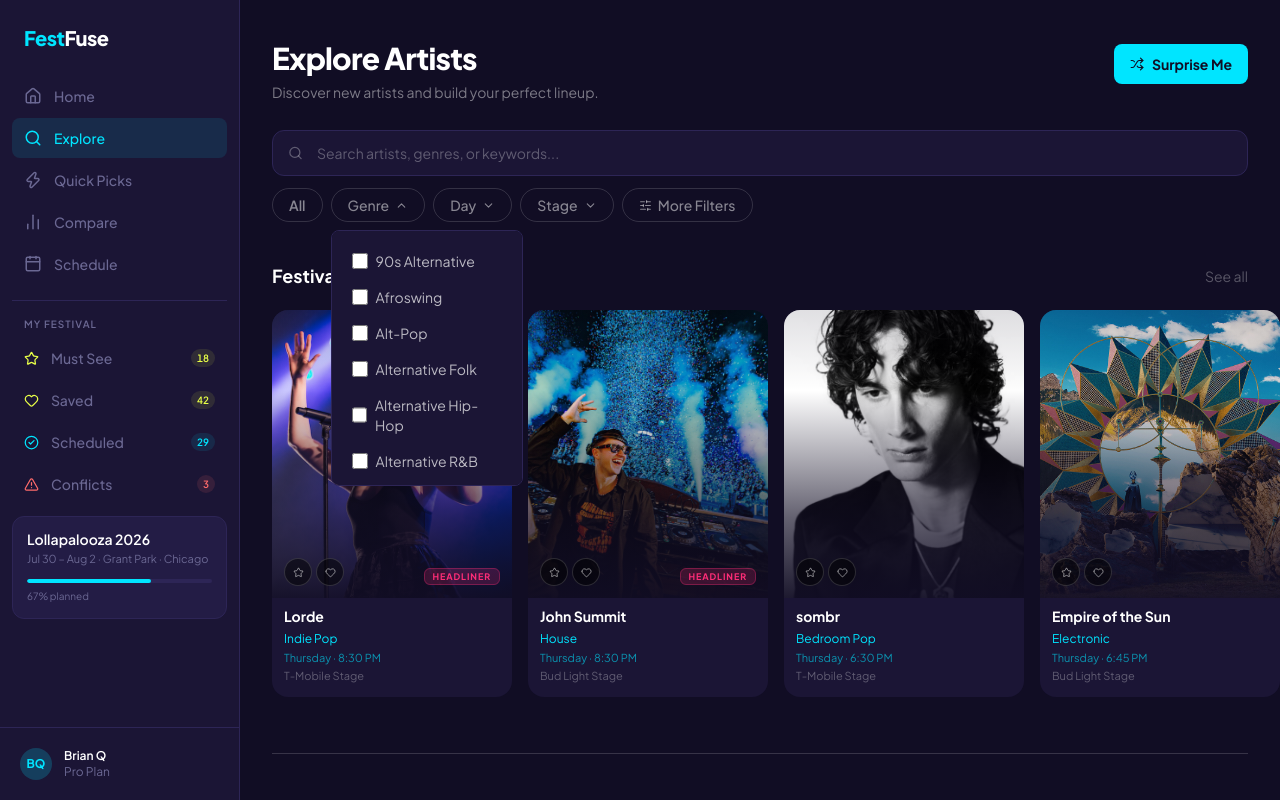
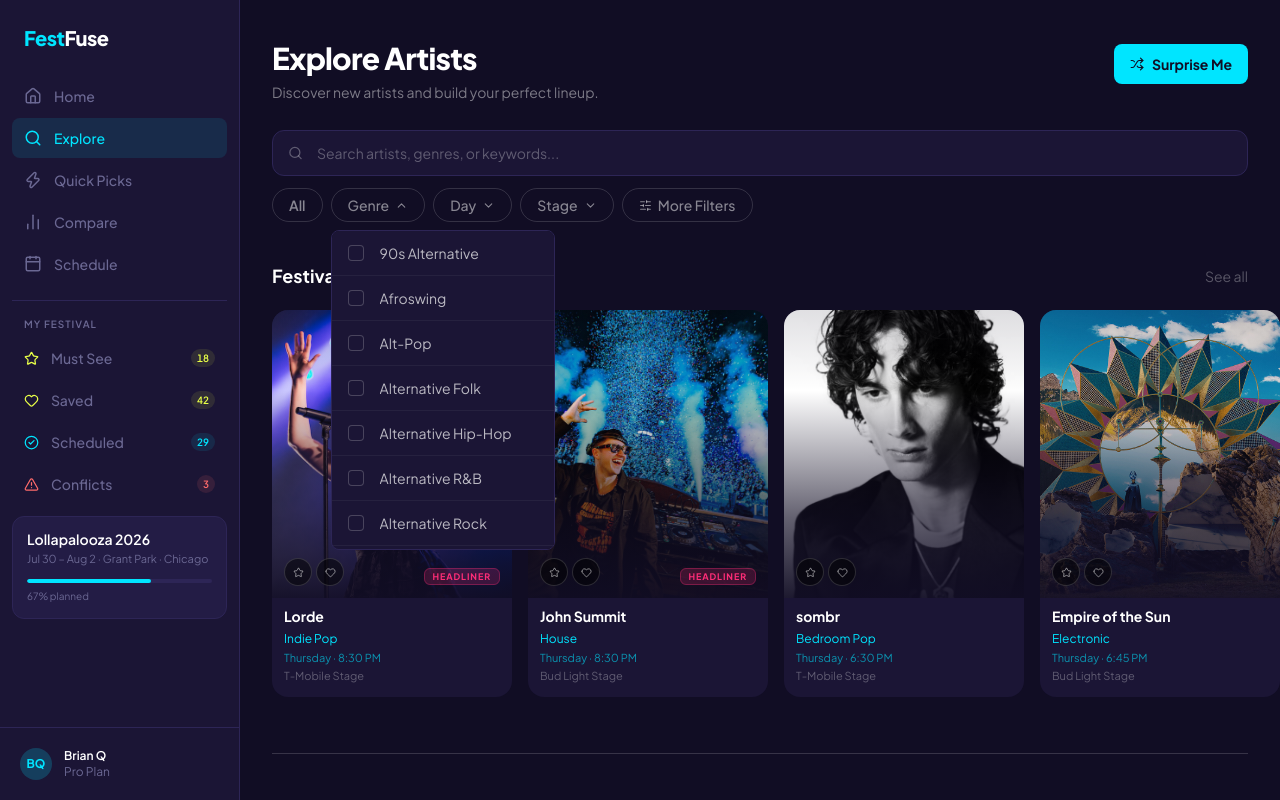
Before and after one commit to brian-quiroz/festfuse, a Next.js app: page /explore in a window 1280 px wide. Both pictures are taken after a click on the button "Genre". Built offline with nearby package versions, Linux system fonts and the light colour scheme.

Commit message:
UI Improvemments on filters

```diff
--- /dev/null
+++ b/app/components/Checkbox.tsx
@@ -0,0 +1,26 @@
+import { Check } from "lucide-react";
+
+interface CheckboxProps {
+  checked: boolean;
+  onChange?: (checked: boolean) => void;
+  disabled?: boolean;
+}
+
+export default function Checkbox({ checked, onChange, disabled = false }: CheckboxProps) {
+  return (
+    <button
+      onClick={() => onChange?.(!checked)}
+      disabled={disabled}
+      className={`relative w-4 h-4 rounded border transition-all flex-shrink-0 ${
+        checked
+          ? "bg-[#00E5FF] border-[#00E5FF]"
+          : "bg-[#1B1535] border border-white/20 hover:border-white/40"
+      }`}
+      aria-label="Toggle"
+    >
+      {checked && (
+        <Check size={14} className="absolute inset-0 m-auto text-[#110D24]" strokeWidth={3} />
+      )}
+    </button>
+  );
+}
--- a/app/components/explore/ExploreFilters.tsx
+++ b/app/components/explore/ExploreFilters.tsx
@@ -1,11 +1,13 @@
 "use client";
 
 import { useState, useRef, useEffect } from "react";
-import { Search, ChevronDown, SlidersHorizontal } from "lucide-react";
+import { Search, SlidersHorizontal } from "lucide-react";
 import type { Genre, Stage } from "@/app/data/categories";
 import { GENRES } from "@/app/data/categories";
 import { ACTIVE_FESTIVAL_ID, FESTIVAL_STAGES } from "@/app/data/festivals";
 import { allArtists } from "@/app/data/artists";
+import MultiSelectDropdown from "@/app/components/explore/MultiSelectDropdown";
+import SingleSelectDropdown from "@/app/components/explore/SingleSelectDropdown";
 
 interface ExploreFiltersProps {
   onSearchChange?: (query: string) => void;
@@ -88,6 +90,22 @@ export default function ExploreFilters({
 
   return (
     <div className="space-y-3">
+      <style>{`
+        .dropdown-scrollbar::-webkit-scrollbar {
+          width: 4px;
+        }
+        .dropdown-scrollbar::-webkit-scrollbar-track {
+          background: transparent;
+        }
+        .dropdown-scrollbar::-webkit-scrollbar-thumb {
+          background: rgba(255, 255, 255, 0.1);
+          border-radius: 2px;
+        }
+        .dropdown-scrollbar::-webkit-scrollbar-thumb:hover {
+          background: rgba(255, 255, 255, 0.2);
+        }
+      `}</style>
+
       {/* Search */}
       <div className="relative">
         <Search
@@ -114,112 +132,35 @@ export default function ExploreFilters({
           All
         </button>
 
-        {/* Genre Dropdown */}
-        <div className="relative">
-          <button
-            onClick={() => setOpenDropdown(openDropdown === "Genre" ? null : "Genre")}
-            className={`flex items-center gap-1.5 px-4 py-1.5 rounded-full text-sm font-medium border transition-colors ${
-              selectedGenres.length > 0
-                ? "border-[#00E5FF]/40 text-[#00E5FF] bg-[#00E5FF]/8"
-                : "border-white/15 text-white/50 hover:border-white/25 hover:text-white/70"
-            }`}
-          >
-            Genre
-            <ChevronDown
-              size={13}
-              strokeWidth={2}
-              className={`transition-transform ${openDropdown === "Genre" ? "rotate-180" : ""}`}
-            />
-          </button>
+        {/* Genre Dropdown (Multi-select) */}
+        <MultiSelectDropdown
+          title="Genre"
+          options={availableGenres}
+          selected={selectedGenres}
+          onToggle={handleGenreToggle}
+          isOpen={openDropdown === "Genre"}
+          onOpenChange={(isOpen) => setOpenDropdown(isOpen ? "Genre" : null)}
+        />
 
-          {openDropdown === "Genre" && (
-            <div className="absolute top-full left-0 mt-2 bg-[#1B1535] border border-[#2D2556] rounded-lg p-3 z-50 min-w-48 max-h-64 overflow-y-auto">
-              {availableGenres.map((genre) => (
-                <label key={genre} className="flex items-center gap-2 p-2 cursor-pointer hover:bg-white/5 rounded">
-                  <input
-                    type="checkbox"
-                    checked={selectedGenres.includes(genre)}
-                    onChange={() => handleGenreToggle(genre)}
-                    className="w-4 h-4 rounded border-white/30 bg-[#110D24] cursor-pointer"
-                  />
-                  <span className="text-sm text-white/70">{genre}</span>
-                </label>
-              ))}
-            </div>
-          )}
-        </div>
+        {/* Day Dropdown (Single-select) */}
+        <SingleSelectDropdown
+          title="Day"
+          options={days as any}
+          selected={selectedDay}
+          onSelect={handleDaySelect}
+          isOpen={openDropdown === "Day"}
+          onOpenChange={(isOpen) => setOpenDropdown(isOpen ? "Day" : null)}
+        />
 
-        {/* Day Dropdown */}
-        <div className="relative">
-          <button
-            onClick={() => setOpenDropdown(openDropdown === "Day" ? null : "Day")}
-            className={`flex items-center gap-1.5 px-4 py-1.5 rounded-full text-sm font-medium border transition-colors ${
-              selectedDay
-                ? "border-[#00E5FF]/40 text-[#00E5FF] bg-[#00E5FF]/8"
-                : "border-white/15 text-white/50 hover:border-white/25 hover:text-white/70"
-            }`}
-          >
-            Day
-            <ChevronDown
-              size={13}
-              strokeWidth={2}
-              className={`transition-transform ${openDropdown === "Day" ? "rotate-180" : ""}`}
-            />
-          </button>
-
-          {openDropdown === "Day" && (
-            <div className="absolute top-full left-0 mt-2 bg-[#1B1535] border border-[#2D2556] rounded-lg p-2 z-50 min-w-40">
-              {days.map((day) => (
-                <button
-                  key={day}
-                  onClick={() => handleDaySelect(day)}
-                  className={`block w-full text-left px-3 py-2 rounded text-sm transition-colors ${
-                    selectedDay === day
-                      ? "bg-[#00E5FF]/20 text-[#00E5FF]"
-                      : "text-white/70 hover:bg-white/5"
-                  }`}
-                >
-                  {day}
-                </button>
-              ))}
-            </div>
-          )}
-        </div>
-
-        {/* Stage Dropdown */}
-        <div className="relative">
-          <button
-            onClick={() => setOpenDropdown(openDropdown === "Stage" ? null : "Stage")}
-            className={`flex items-center gap-1.5 px-4 py-1.5 rounded-full text-sm font-medium border transition-colors ${
-              selectedStages.length > 0
-                ? "border-[#00E5FF]/40 text-[#00E5FF] bg-[#00E5FF]/8"
-                : "border-white/15 text-white/50 hover:border-white/25 hover:text-white/70"
-            }`}
-          >
-            Stage
-            <ChevronDown
-              size={13}
-              strokeWidth={2}
-              className={`transition-transform ${openDropdown === "Stage" ? "rotate-180" : ""}`}
-            />
-          </button>
-
-          {openDropdown === "Stage" && (
-            <div className="absolute top-full left-0 mt-2 bg-[#1B1535] border border-[#2D2556] rounded-lg p-3 z-50 min-w-48 max-h-64 overflow-y-auto">
-              {availableStages.map((stage) => (
-                <label key={stage} className="flex items-center gap-2 p-2 cursor-pointer hover:bg-white/5 rounded">
-                  <input
-                    type="checkbox"
-                    checked={selectedStages.includes(stage)}
-                    onChange={() => handleStageToggle(stage)}
-                    className="w-4 h-4 rounded border-white/30 bg-[#110D24] cursor-pointer"
-                  />
-                  <span className="text-sm text-white/70">{stage}</span>
-                </label>
-              ))}
-            </div>
-          )}
-        </div>
+        {/* Stage Dropdown (Multi-select) */}
+        <MultiSelectDropdown
+          title="Stage"
+          options={availableStages}
+          selected={selectedStages}
+          onToggle={handleStageToggle}
+          isOpen={openDropdown === "Stage"}
+          onOpenChange={(isOpen) => setOpenDropdown(isOpen ? "Stage" : null)}
+        />
 
         {/* More Filters button */}
         <button className="flex items-center gap-1.5 px-4 py-1.5 rounded-full text-sm font-medium border border-white/15 text-white/50 hover:border-white/25 hover:text-white/70 transition-colors">
--- /dev/null
+++ b/app/components/explore/MultiSelectDropdown.tsx
@@ -0,0 +1,57 @@
+"use client";
+
+import { ChevronDown } from "lucide-react";
+import Checkbox from "@/app/components/Checkbox";
+
+interface MultiSelectDropdownProps<T extends string> {
+  title: string;
+  options: T[];
+  selected: T[];
+  onToggle: (item: T) => void;
+  isOpen: boolean;
+  onOpenChange: (isOpen: boolean) => void;
+}
+
+export default function MultiSelectDropdown<T extends string>({
+  title,
+  options,
+  selected,
+  onToggle,
+  isOpen,
+  onOpenChange,
+}: MultiSelectDropdownProps<T>) {
+  return (
+    <div className="relative">
+      <button
+        onClick={() => onOpenChange(!isOpen)}
+        className={`flex items-center gap-1.5 px-4 py-1.5 rounded-full text-sm font-medium border transition-colors ${
+          selected.length > 0
+            ? "border-[#00E5FF]/40 text-[#00E5FF] bg-[#00E5FF]/8"
+            : "border-white/15 text-white/50 hover:border-white/25 hover:text-white/70"
+        }`}
+      >
+        {title}
+        <ChevronDown
+          size={13}
+          strokeWidth={2}
+          className={`transition-transform ${isOpen ? "rotate-180" : ""}`}
+        />
+      </button>
+
+      {isOpen && (
+        <div className="absolute top-full left-0 mt-2 bg-[#1B1535] border border-[#2D2556] rounded-lg overflow-hidden z-50 min-w-56 max-h-80 dropdown-scrollbar overflow-y-auto">
+          {options.map((option) => (
+            <button
+              key={option}
+              onClick={() => onToggle(option)}
+              className="flex items-center gap-4 w-full px-4 py-3 text-sm hover:bg-white/5 transition-colors border-b border-white/5 last:border-b-0"
+            >
+              <Checkbox checked={selected.includes(option)} onChange={() => {}} />
+              <span className="truncate text-white/70">{option}</span>
+            </button>
+          ))}
+        </div>
+      )}
+    </div>
+  );
+}
--- /dev/null
+++ b/app/components/explore/SingleSelectDropdown.tsx
@@ -0,0 +1,62 @@
+"use client";
+
+import { ChevronDown } from "lucide-react";
+
+interface SingleSelectDropdownProps<T extends string> {
+  title: string;
+  options: T[];
+  selected: T;
+  onSelect: (option: T) => void;
+  isOpen: boolean;
+  onOpenChange: (isOpen: boolean) => void;
+}
+
+export default function SingleSelectDropdown<T extends string>({
+  title,
+  options,
+  selected,
+  onSelect,
+  isOpen,
+  onOpenChange,
+}: SingleSelectDropdownProps<T>) {
+  return (
+    <div className="relative">
+      <button
+        onClick={() => onOpenChange(!isOpen)}
+        className={`flex items-center gap-1.5 px-4 py-1.5 rounded-full text-sm font-medium border transition-colors ${
+          selected
+            ? "border-[#00E5FF]/40 text-[#00E5FF] bg-[#00E5FF]/8"
+            : "border-white/15 text-white/50 hover:border-white/25 hover:text-white/70"
+        }`}
+      >
+        {title}
+        <ChevronDown
+          size={13}
+          strokeWidth={2}
+          className={`transition-transform ${isOpen ? "rotate-180" : ""}`}
+        />
+      </button>
+
+      {isOpen && (
+        <div className="absolute top-full left-0 mt-2 bg-[#1B1535] border border-[#2D2556] rounded-lg overflow-hidden z-50 min-w-44">
+          {options.map((option) => (
+            <button
+              key={option}
+              onClick={() => {
+                onSelect(option);
+                onOpenChange(false);
+              }}
+              className={`block w-full text-left px-4 py-3 text-sm transition-colors border-b border-white/5 last:border-b-0 ${
+                selected === option
+                  ? "bg-[#00E5FF]/15 text-[#00E5FF] font-medium"
+                  : "text-white/70 hover:bg-white/5"
+              }`}
+            >
+              {option}
+            </button>
+          ))}
+        </div>
+      )}
+    </div>
+  );
+}
```
